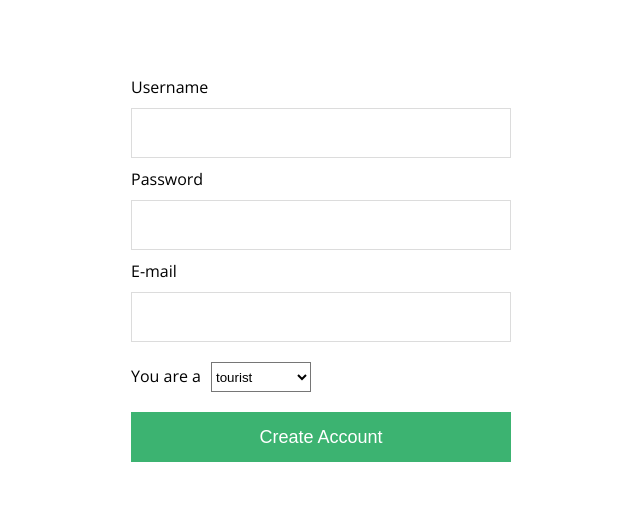
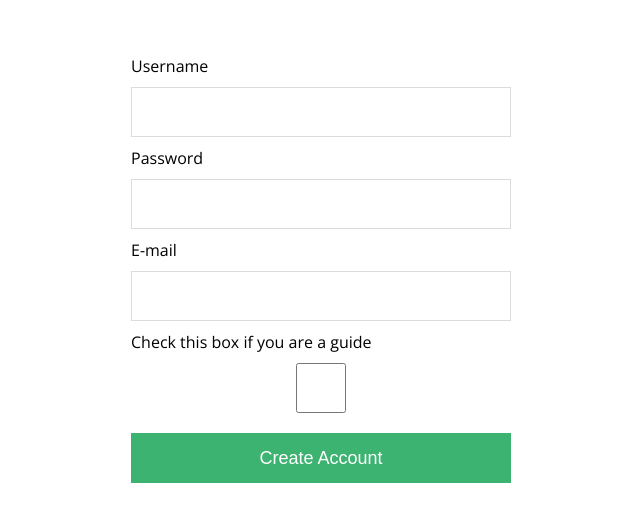
Before and after one commit to wanderlust-team/Front-end, a React (Create React App) app: page /signup in a window 1280 px wide. Shown: the part 126-648 px from the top of the page, without its empty margins (309-949 px from the left). Built offline with nearby package versions, Linux system fonts and the light colour scheme.

Commit message:
change userType to boolean

```diff
--- a/src/onboarding/Signup.js
+++ b/src/onboarding/Signup.js
@@ -6,7 +6,7 @@ function Signup(props) {
   const [username, setUsername] = useState('')
   const [password, setPassword] = useState('')
   const [email, setEmail] = useState('')
-  const [role, setRole] = useState('tourist')
+  const [isGuide, setIsGuide] = useState(false)
 
   const submitSignup = async e => {
     e.preventDefault()
@@ -15,7 +15,7 @@ function Signup(props) {
       username,
       password,
       email,
-      userType: role
+      guide: isGuide
     }
 
     try {
@@ -41,7 +41,6 @@ function Signup(props) {
           required
         />
       </label>
-
       <label>
         Password
         <input
@@ -51,7 +50,6 @@ function Signup(props) {
           required
         />
       </label>
-
       <label>
         E-mail
         <input
@@ -61,14 +59,15 @@ function Signup(props) {
           required
         />
       </label>
-
-      <label>
+      {/* <label>
         You are a
         <select onChange={e => setRole(e.target.value)} required>
           <option value="tourist">tourist</option>
           <option value="guide">guide</option>
         </select>
-      </label>
+      </label> */}
+      Check this box if you are a guide{' '}
+      <input type="checkbox" onChange={() => setIsGuide(!isGuide)} />
 
       <button>Create Account</button>
     </Form>
```
